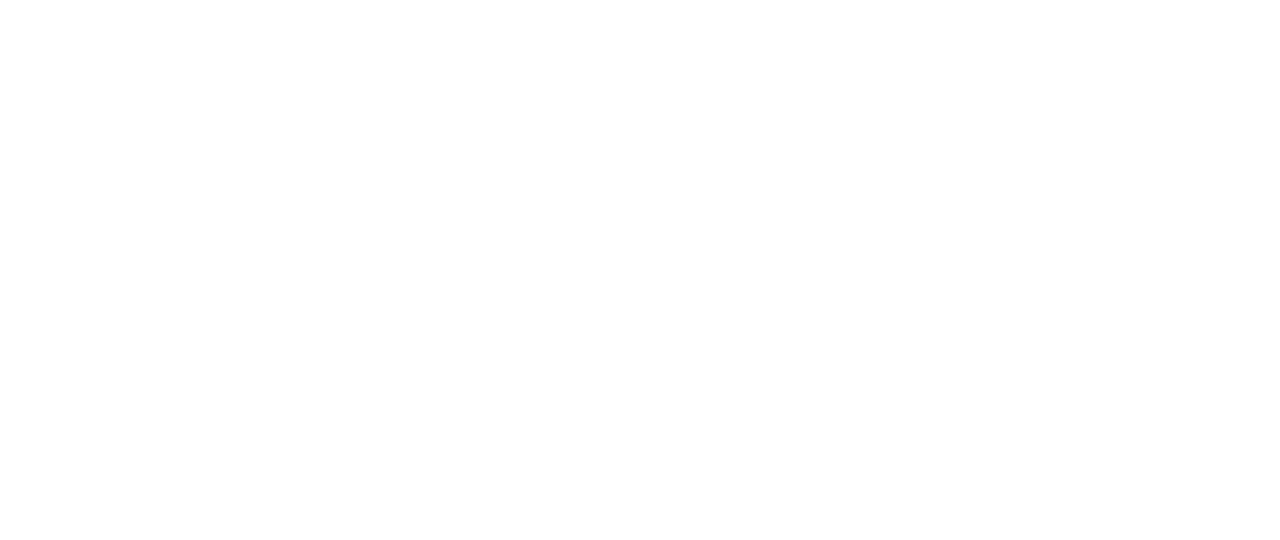
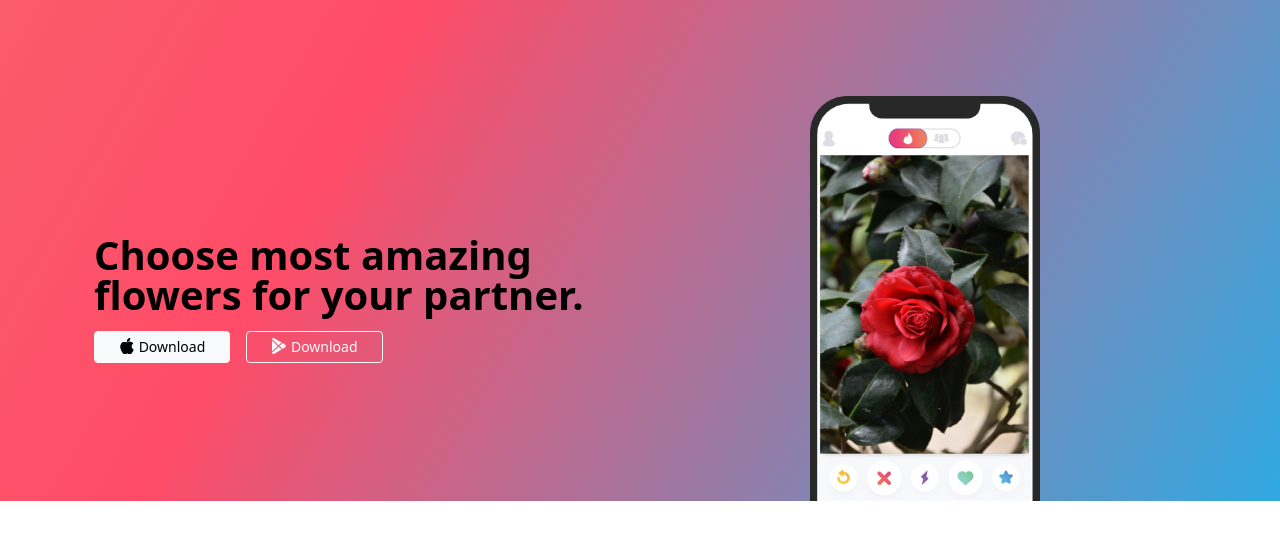
Before and after one commit to eccololo/full-stack-projects, a plain HTML site: page TinFlower/index.html in a window 1280 px wide. Drawn offline with nearby package versions, Linux system fonts and the light colour scheme.

Commit message:
Set up title section in TinFlower project.

```diff
--- a/TinFlower/index.html
+++ b/TinFlower/index.html
@@ -1,34 +1,94 @@
 <!DOCTYPE html>
 <html lang="en">
-
   <head>
-  <meta charset="UTF-8">
-  <meta name="viewport" content="width=device-width, initial-scale=1.0">
+    <meta charset="UTF-8" />
+    <meta name="viewport" content="width=device-width, initial-scale=1.0" />
+    <link
+      href="https://cdn.jsdelivr.net/npm/bootstrap@5.3.0-alpha2/dist/css/bootstrap.min.css"
+      rel="stylesheet"
+      integrity="sha384-aFq/bzH65dt+w6FI2ooMVUpc+21e0SRygnTpmBvdBgSdnuTN7QbdgL+OapgHtvPp"
+      crossorigin="anonymous"
+    />
+    <link rel="stylesheet" href="./css/style.css" />
     <title>TinDog</title>
   </head>
 
   <body>
-
     <!-- Title -->
-  <section id="title">
-
+    <section id="title" class="gradient-background">
+      <div class="container col-xxl-8 px-4 pb-0 pt-5">
+        <div class="row flex-lg-row-reverse align-items-center g-5 pb-0 pt-5">
+          <div class="col-10 col-sm-8 col-lg-6">
+            <img
+              src="./images/iphone-flower.png"
+              class="d-block mx-lg-auto img-fluid"
+              alt="Bootstrap Themes"
+              width="230"
+              height="270"
+              loading="lazy"
+            />
+          </div>
+          <div class="col-lg-6">
+            <h1 class="display-6 fw-bold text-body-emphasis lh-1 mb-3">
+              Choose most amazing flowers for your partner.
+            </h1>
+            <div class="d-grid gap-2 d-md-flex justify-content-md-start">
+              <button
+                type="button"
+                class="btn btn-primary btn-light btn-sm px-4 me-md-2"
+              >
+                <svg
+                  xmlns="http://www.w3.org/2000/svg"
+                  width="16"
+                  height="16"
+                  fill="currentColor"
+                  class="bi bi-apple mb-1"
+                  viewBox="0 0 16 16"
+                >
+                  <path
+                    d="M11.182.008C11.148-.03 9.923.023 8.857 1.18c-1.066 1.156-.902 2.482-.878 2.516.024.034 1.52.087 2.475-1.258.955-1.345.762-2.391.728-2.43Zm3.314 11.733c-.048-.096-2.325-1.234-2.113-3.422.212-2.189 1.675-2.789 1.698-2.854.023-.065-.597-.79-1.254-1.157a3.692 3.692 0 0 0-1.563-.434c-.108-.003-.483-.095-1.254.116-.508.139-1.653.589-1.968.607-.316.018-1.256-.522-2.267-.665-.647-.125-1.333.131-1.824.328-.49.196-1.422.754-2.074 2.237-.652 1.482-.311 3.83-.067 4.56.244.729.625 1.924 1.273 2.796.576.984 1.34 1.667 1.659 1.899.319.232 1.219.386 1.843.067.502-.308 1.408-.485 1.766-.472.357.013 1.061.154 1.782.539.571.197 1.111.115 1.652-.105.541-.221 1.324-1.059 2.238-2.758.347-.79.505-1.217.473-1.282Z"
+                  />
+                  <path
+                    d="M11.182.008C11.148-.03 9.923.023 8.857 1.18c-1.066 1.156-.902 2.482-.878 2.516.024.034 1.52.087 2.475-1.258.955-1.345.762-2.391.728-2.43Zm3.314 11.733c-.048-.096-2.325-1.234-2.113-3.422.212-2.189 1.675-2.789 1.698-2.854.023-.065-.597-.79-1.254-1.157a3.692 3.692 0 0 0-1.563-.434c-.108-.003-.483-.095-1.254.116-.508.139-1.653.589-1.968.607-.316.018-1.256-.522-2.267-.665-.647-.125-1.333.131-1.824.328-.49.196-1.422.754-2.074 2.237-.652 1.482-.311 3.83-.067 4.56.244.729.625 1.924 1.273 2.796.576.984 1.34 1.667 1.659 1.899.319.232 1.219.386 1.843.067.502-.308 1.408-.485 1.766-.472.357.013 1.061.154 1.782.539.571.197 1.111.115 1.652-.105.541-.221 1.324-1.059 2.238-2.758.347-.79.505-1.217.473-1.282Z"
+                  />
+                </svg>
+                Download
+              </button>
+              <button
+                type="button"
+                class="btn btn-outline-secondary btn-outline-light btn-sm px-4"
+              >
+                <svg
+                  xmlns="http://www.w3.org/2000/svg"
+                  width="16"
+                  height="16"
+                  fill="currentColor"
+                  class="bi bi-google-play mb-1"
+                  viewBox="0 0 16 16"
+                >
+                  <path
+                    d="M14.222 9.374c1.037-.61 1.037-2.137 0-2.748L11.528 5.04 8.32 8l3.207 2.96 2.694-1.586Zm-3.595 2.116L7.583 8.68 1.03 14.73c.201 1.029 1.36 1.61 2.303 1.055l7.294-4.295ZM1 13.396V2.603L6.846 8 1 13.396ZM1.03 1.27l6.553 6.05 3.044-2.81L3.333.215C2.39-.341 1.231.24 1.03 1.27Z"
+                  />
+                </svg>
+                Download
+              </button>
+            </div>
+          </div>
+        </div>
+      </div>
     </section>
     <!-- Features -->
-  <section id="features">
-
-  </section>
+    <section id="features"></section>
     <!-- Testimonial -->
-  <section id="testimonial">
-
-  </section>
+    <section id="testimonial"></section>
     <!-- Pricing -->
-  <section id="pricing">
-
-  </section>
+    <section id="pricing"></section>
     <!-- Footer -->
-  <section id="footer">
-
-  </section>
+    <section id="footer"></section>
+    <script
+      src="https://cdn.jsdelivr.net/npm/bootstrap@5.3.0/dist/js/bootstrap.bundle.min.js"
+      integrity="sha384-geWF76RCwLtnZ8qwWowPQNguL3RmwHVBC9FhGdlKrxdiJJigb/j/68SIy3Te4Bkz"
+      crossorigin="anonymous"
+    ></script>
   </body>
-
 </html>
```
Lines whose indentation alone changed are shown as unchanged.
